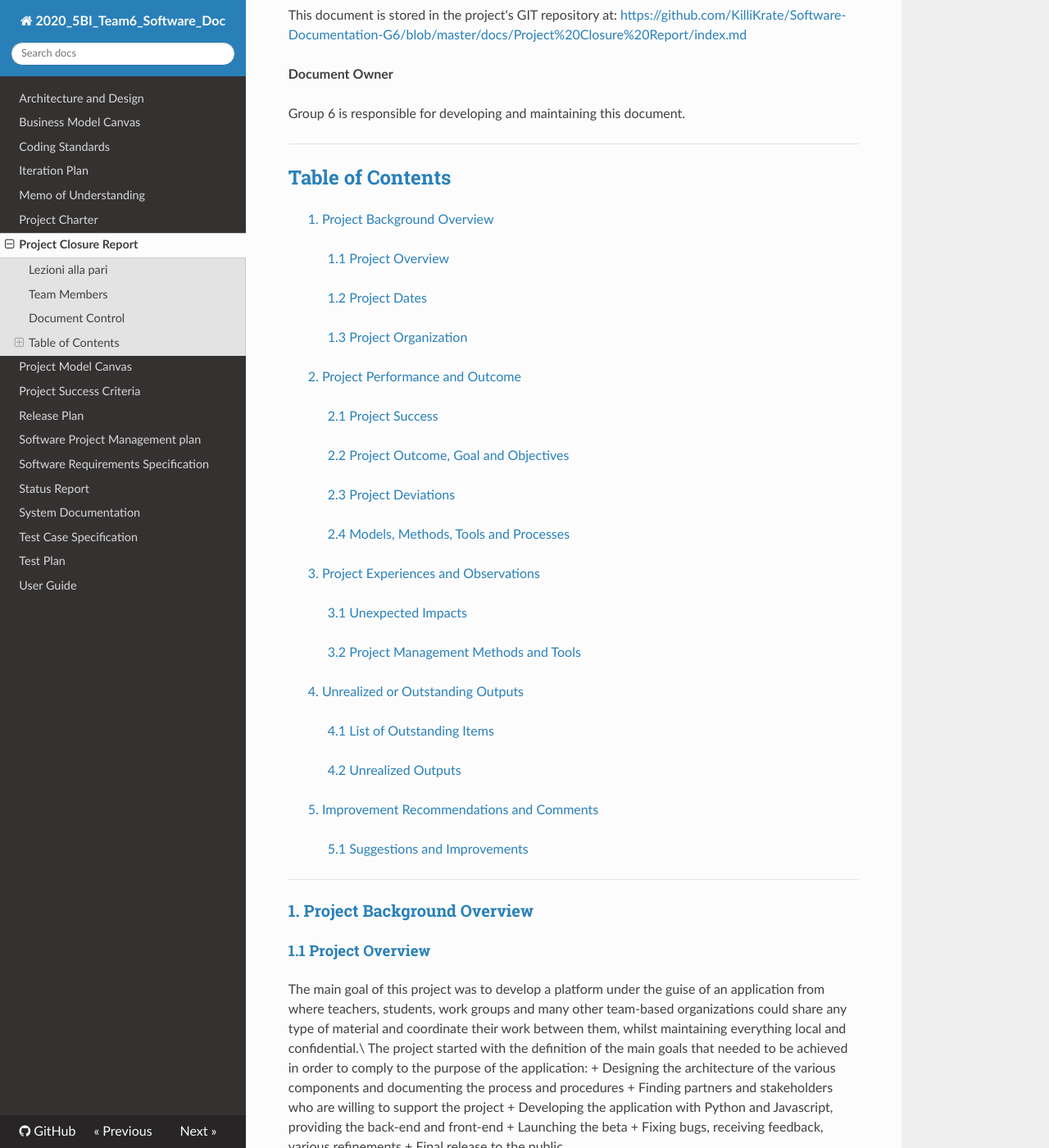
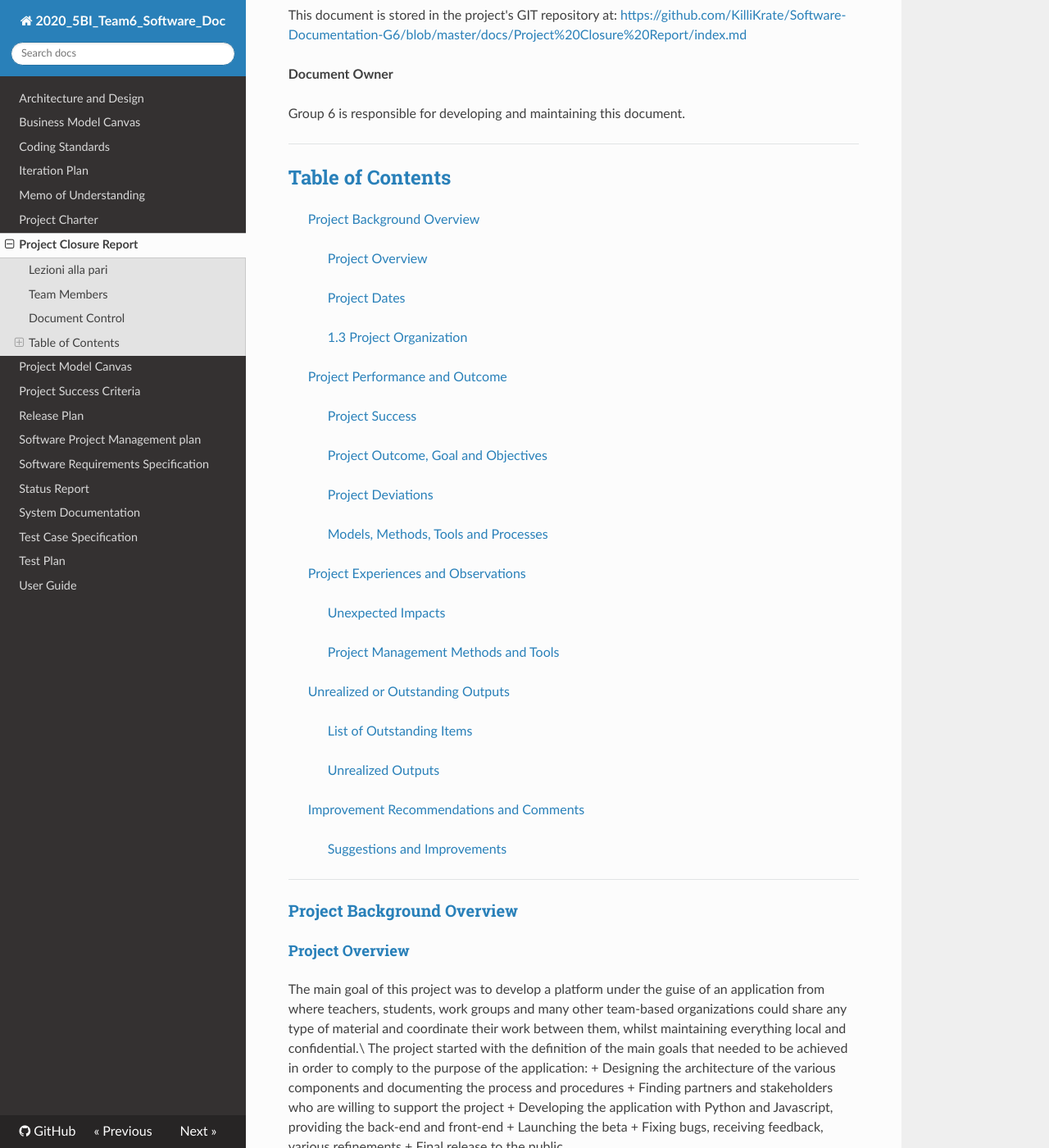
Before and after one commit to KilliKrate/Software-Documentation-G6, an MkDocs documentation site: the page built from docs/Project Closure Report/index.md, in a window 1280 px wide and 1400 px high, scrolled down 680 px. Shown: the whole window at 82% size. Built offline with MkDocs 1.6.1, drawn with Linux system fonts in a browser that asks for light colours; nearby versions of some CDN libraries; some of the changed text lies outside the part shown.

Commit message:
Removed numbers in headers from docs

```diff
--- a/docs/Project Closure Report/index.md
+++ b/docs/Project Closure Report/index.md
@@ -28,40 +28,40 @@ Group 6 is responsible for developing and maintaining this document.
 
 --------------------------------------------------------------------
 ## [Table of Contents](#table-of-contents)
-> [1. Project Background Overview](#1-project-background-overview)
->> [1.1 Project Overview](#11-project-overview)
+> [Project Background Overview](#project-background-overview)
+>> [Project Overview](#project-overview)
 >>
->> [1.2 Project Dates](#12-project-dates)
+>> [Project Dates](#project-dates)
 >>
->> [1.3 Project Organization](#13-project-organization)
+>> [1.3 Project Organization](#project-organization)
 >
-> [2. Project Performance and Outcome](#2-project-performance-and-outcome)
->> [2.1 Project Success](#21-project-success)
+> [Project Performance and Outcome](#project-performance-and-outcome)
+>> [Project Success](#project-success)
 >>
->> [2.2 Project Outcome, Goal and Objectives](#22-project-outcome-goal-and-objectives)
+>> [Project Outcome, Goal and Objectives](#project-outcome-goal-and-objectives)
 >>
->> [2.3 Project Deviations](#23-project-deviations)
+>> [Project Deviations](#project-deviations)
 >>
->> [2.4 Models, Methods, Tools and Processes](#24-models-methods-tools-and-processes)
+>> [Models, Methods, Tools and Processes](#models-methods-tools-and-processes)
 >
-> [3. Project Experiences and Observations](#3-project-experiences-and-observations)
->> [3.1 Unexpected Impacts](#31-unexpected-impacts)
+> [Project Experiences and Observations](#project-experiences-and-observations)
+>> [Unexpected Impacts](#unexpected-impacts)
 >>
->> [3.2 Project Management Methods and Tools](#32-project-management-methods-and-tools)
+>> [Project Management Methods and Tools](#project-management-methods-and-tools)
 >
-> [4. Unrealized or Outstanding Outputs](#4-unrealized-or-outstanding-outputs)
->> [4.1 List of Outstanding Items](#41-list-of-outstanding-items)
+> [Unrealized or Outstanding Outputs](#unrealized-or-outstanding-outputs)
+>> [List of Outstanding Items](#list-of-outstanding-items)
 >>
->> [4.2 Unrealized Outputs](#42-unrealized-outputs)
+>> [Unrealized Outputs](#unrealized-outputs)
 >
-> [5. Improvement Recommendations and Comments](#5-improvement-recommendations-and-comments)
->> [5.1 Suggestions and Improvements](#51-suggestions-and-improvements)
+> [Improvement Recommendations and Comments](#improvement-recommendations-and-comments)
+>> [Suggestions and Improvements](#suggestions-and-improvements)
 >
 ----------------------------------------
 
-### [1. Project Background Overview](#1-project-background-overview)
+### [Project Background Overview](#project-background-overview)
 
-#### [1.1 Project Overview](#11-project-overview)
+#### [Project Overview](#project-overview)
 The main goal of this project was to develop a platform under the guise of an application from where teachers, students, work groups and many other team-based organizations could share any type of material and coordinate their work between them, whilst maintaining everything local and confidential.\
 The project started with the definition of the main goals that needed to be achieved in order to comply to the purpose of the application:
 + Designing the architecture of the various components and documenting the process and procedures
@@ -73,7 +73,7 @@ The project started with the definition of the main goals that needed to be achi
 
 [⬆Back to Top](#table-of-contents)
 
-#### [1.2 Project Dates](#12-project-dates)
+#### [Project Dates](#project-dates)
 
 | Milestone | Date of initiation | Date of completion |
 | :---------: | :------------------: | :------: |
@@ -87,7 +87,7 @@ The project started with the definition of the main goals that needed to be achi
 
 [⬆Back to Top](#table-of-contents)
 
-#### [1.3 Project Organization](#13-project-organization)
+#### [1.3 Project Organization](#project-organization)
 
 Project Participants:
 
@@ -112,15 +112,15 @@ Project Participants:
 
 [⬆Back to Top](#table-of-contents)
 
-### [2. Project Performance and Outcome](#2-project-performance-and-outcome)
+### [Project Performance and Outcome](#project-performance-and-outcome)
 
-#### [2.1 Project Success](#21-project-success)
+#### [Project Success](#project-success)
 
 The project was successful in its premise as our partners have fully adopted our platfrom as a service for their teams and group organizations inside their establishment. In particular, ITI G.Marconi Verona has integrated the application in its schooling network, whereas Università di Verona used the system to make further research inside the education field. Many other independent users and organizations downloaded the project from GitHub.
 
 [⬆Back to Top](#table-of-contents)
 
-#### [2.2 Project Outcome, Goal and Objectives](#22-project-outcome-goal-and-objectives)
+#### [Project Outcome, Goal and Objectives](#project-outcome-goal-and-objectives)
 
 Most of the intended objectives and outputs where achieved as planned. \
 Problems encountered during development where mainly caused by time constraints and a lack of resources and budget, as the deliverables where not delivered accordingly to the planning and no founding was granted upon project start. \
@@ -128,7 +128,7 @@ Nevertheless, customers have provided a good feedback and were not taken back fr
 
 [⬆Back to Top](#table-of-contents)
 
-#### [2.3 Project Deviations](#23-project-deviations)
+#### [Project Deviations](#project-deviations)
 
 The pre-planned milestones and project deliverables had been delayed many times due to time constraints, lengthy research and browsing and sometimes technical issues.\
 The scope of the project hasn't been narrowed, on the contrary, it has widened as the development was taking place: for instance, the video streaming feature appeared only after most of the platform had been already designed and built, and this is applicable to many other little features and details that have been implemented into the application, mostly graphical and aesthetical.\
@@ -137,7 +137,7 @@ A major lack of resources and funds were the main cause of the slow pace of the
 
 [⬆Back to Top](#table-of-contents)
 
-#### [2.4 Models, Methods, Tools and Processes](#24-models-methods-tools-and-processes)
+#### [Models, Methods, Tools and Processes](#models-methods-tools-and-processes)
 
 To build the application the following tools have been adopted:
 + Programming Languages: Python - Javascript
@@ -150,9 +150,9 @@ The SCRUM method has been used to organize the work between team members and the
 
 [⬆Back to Top](#table-of-contents)
 
-### [3. Project Experiences and Observations](#3-project-experiences-and-observations)
+### [Project Experiences and Observations](#project-experiences-and-observations)
 
-#### [3.1 Unexpected Impacts](#31-unexpected-impacts)
+#### [Unexpected Impacts](#unexpected-impacts)
 
 There were no major unexpected impacts during the development of the application, either negative or positive. However, the team has encountered some minor difficulties, mostly communicative and technical, that caused various misunderstandings between the members or missed reception in some cases.\
 It has has to be noticed, though, that the project required a lot more time and effort than expected,
@@ -160,22 +160,22 @@ as at the start of the process, it was not conceivable to develop such a complex
 
 [⬆Back to Top](#table-of-contents)
 
-#### [3.2 Project Management Methods and Tools](#32-project-management-methods-and-tools)
+#### [Project Management Methods and Tools](#project-management-methods-and-tools)
 
 The project management methods, such as the SCRUM method for organizing work and task, objective planning has been a productive and efficient way on approaching the project. The Bugzilla tool made bug fixing and typo corrections much easier, whereas the Version Control System adopted under GitHub simplified the synchronization between file versions and remote working.
 
 [⬆Back to Top](#table-of-contents)
 
-### [4. Unrealized or Outstanding Outputs](#4-unrealized-or-outstanding-outputs)
+### [Unrealized or Outstanding Outputs](#unrealized-or-outstanding-outputs)
 
-#### [4.1 List of Outstanding Items](#41-list-of-outstanding-items)
+#### [List of Outstanding Items](#list-of-outstanding-items)
 
 There haven't been any outstanding items  that have impacted project completion, though the team had to deal with a lot of new knowledge that wasn't acquired and new skills and tools which made the development process definetly more lengthy than what expected. There was also a long period of holidays and external working commitments which slowed significantly the pace of the project.
 
 [⬆Back to Top](#table-of-contents)
 
 
-#### [4.2 Unrealized Outputs](#42-unrealized-outputs)
+#### [Unrealized Outputs](#unrealized-outputs)
 
 The possibility to integrate the application into a web based system has not been put out due to time constraints, but also because the skills and effort required where not met by the team members. Ultimately, this task has been put aside.\
 
@@ -183,9 +183,9 @@ The data storage solution of a hosted database and the usage of frameworks didn'
 
 [⬆Back to Top](#table-of-contents)
 
-### [5. Improvement Recommendations and Comments](#5-improvement-recommendations-and-comments)
+### [Improvement Recommendations and Comments](#improvement-recommendations-and-comments)
 
-#### [5.1 Suggestions and Improvements](#51-suggestions-and-improvements)
+#### [Suggestions and Improvements](#suggestions-and-improvements)
 
 On a final note, here is a list of reporting notes on the project that specify all the procedures, techinques, strategies that could have been done better, or improvements to the finished project:
 
```
Also changed, not shown: docs/Iteration Plan/index.md (+18 -18 lines), docs/Status Report/index.md (+10 -10 lines).
